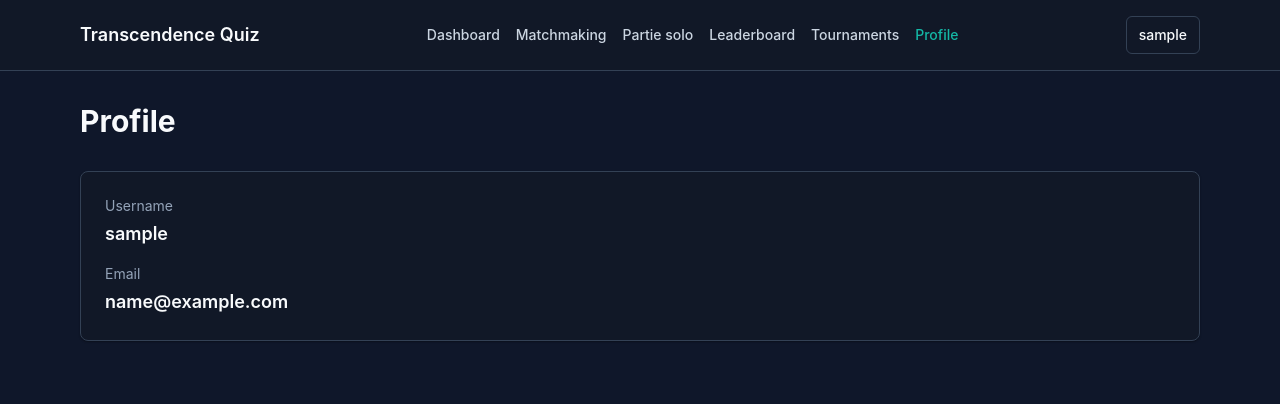
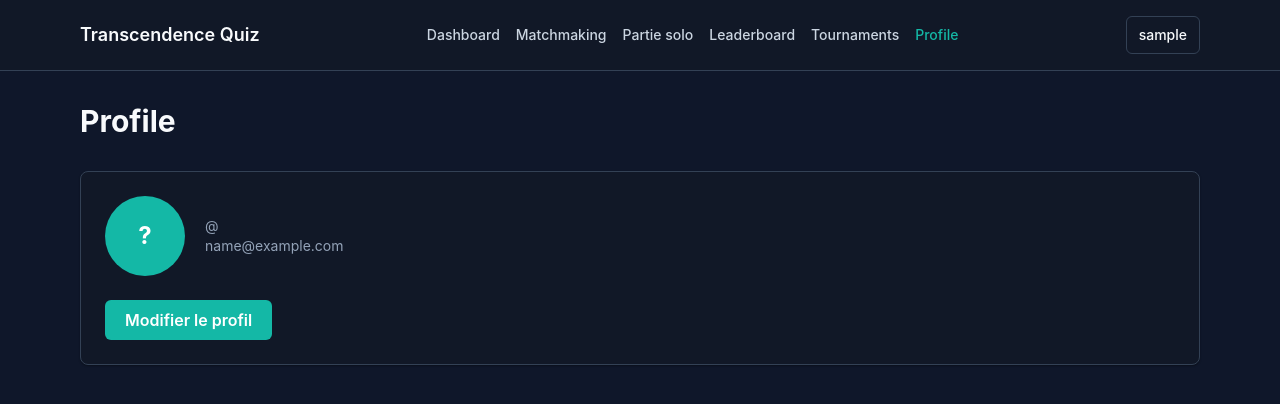
Before and after one commit to apiochau/Transcendence, a React (Vite) app in the folder frontend/: page /profile in a window 1280 px wide. Shown: the top 404 px of the page. Built offline with nearby package versions, Linux system fonts and the light colour scheme; no server answers; sample sign-in values are in the browser's storage.

Commit message:
user management with profile page modif

```diff
--- /dev/null
+++ b/frontend/src/api/users.ts
@@ -0,0 +1,29 @@
+import { apiClient } from "./client";
+import { AuthUser } from "../types/auth";
+
+export interface PublicProfile {
+    id: string;
+    username: string;
+    email:string;
+    displayName: string | null;
+    avatarUrl: string | null;
+    createdAt: string;
+    stats: {
+        gamesPlayed: number;
+        wins: number;
+        losses: number;
+        rating: number;
+    } | null;
+}
+
+export function getMyProfile() {
+    return apiClient.get<PublicProfile>('/users/me').then((r) => r.data);
+}
+
+export function updateMyProfile(data: { displayName?: string}) {
+    return apiClient.patch<AuthUser>('/users/me', data).then((r) => r.data);
+}
+
+export function getUserProfile(id: string) {
+    return apiClient.get<PublicProfile>(`/users/${id}`).then((r) => r.data);
+}
--- a/frontend/src/pages/ProfilePage.tsx
+++ b/frontend/src/pages/ProfilePage.tsx
@@ -1,17 +1,127 @@
+import { useEffect, useState } from 'react';
+import { getMyProfile, updateMyProfile, PublicProfile } from '../api/users';
 import { useAuthStore } from '../store/auth.store';
 
 export function ProfilePage() {
-  const user = useAuthStore((state) => state.user);
+  const { user, setSession, accessToken } = useAuthStore();
+  const [profile, setProfile] = useState<PublicProfile | null>(null);
+  const [editing, setEditing] = useState(false);
+  const [displayName, setDisplayName] = useState('');
+  const [saving, setSaving] = useState(false);
+  const [error, setError] = useState<string | null>(null);
+
+  useEffect(() => {
+    getMyProfile().then(setProfile);
+  }, []);
+
+  function startEdit() {
+    setDisplayName(profile?.displayName ?? '');
+    setEditing(true);
+    setError(null);
+  }
+
+  async function save() {
+    if (!accessToken || !user) return;
+    setSaving(true);
+    setError(null);
+    try {
+      const updated = await updateMyProfile({ displayName: displayName.trim() || undefined });
+      setProfile((prev) => prev ? { ...prev, displayName: updated.displayName } : prev);
+      setSession(accessToken, updated);
+      setEditing(false);
+    } catch {
+      setError('Erreur lors de la sauvegarde.');
+    } finally {
+      setSaving(false);
+    }
+  }
+  const avatarLetter = (profile?.displayName ?? profile?.username ?? '?')[0].toUpperCase();
 
   return (
     <section>
       <h1 className="text-3xl font-bold">Profile</h1>
       <div className="mt-8 rounded-lg border border-slate-200 bg-white p-6 shadow-sm">
-        <p className="text-sm text-slate-500">Username</p>
-        <p className="mt-1 text-lg font-semibold">{user?.username}</p>
-        <p className="mt-4 text-sm text-slate-500">Email</p>
-        <p className="mt-1 text-lg font-semibold">{user?.email}</p>
+        {/* Avatar */}
+        <div className="flex items-center gap-5">
+          {profile?.avatarUrl ? (
+            <img
+              src={profile.avatarUrl}
+              alt="avatar"
+              className="h-20 w-20 rounded-full object-cover"
+            />
+          ) : (
+            <div className="flex h-20 w-20 items-center justify-center rounded-full bg-accent text-2xl font-bold text-white">
+              {avatarLetter}
+            </div>
+          )}
+          <div>
+            <p className="text-xl font-bold">{profile?.displayName ?? profile?.username}</p>
+            <p className="text-sm text-slate-500">@{profile?.username}</p>
+            <p className="text-sm text-slate-500">{profile?.email ?? user?.email}</p>
+
+          </div>
+        </div>
+
+        {/* Stats */}
+        {profile?.stats && (
+          <div className="mt-6 grid grid-cols-3 gap-4 rounded-lg bg-slate-50 p-4 text-center">
+            <div>
+              <p className="text-2xl font-bold">{profile.stats.wins}</p>
+              <p className="text-xs text-slate-500">Victoires</p>
+            </div>
+            <div>
+              <p className="text-2xl font-bold">{profile.stats.losses}</p>
+              <p className="text-xs text-slate-500">Défaites</p>
+            </div>
+            <div>
+              <p className="text-2xl font-bold">{profile.stats.rating}</p>
+              <p className="text-xs text-slate-500">Rating</p>
+            </div>
+          </div>
+        )}
+
+        {/* Edit */}
+        {!editing ? (
+          <button
+            type="button"
+            onClick={startEdit}
+            className="mt-6 rounded-md bg-accent px-5 py-2 font-semibold text-white hover:bg-teal-800"
+            >
+              Modifier le profil
+            </button>
+        ) : (
+          <div className="mt-6 flex flex-col gap-3">
+            <label className="text-sm font-medium text-slate-600">
+              Nom affiché
+              <input
+                type="text"
+                value={displayName}
+                onChange={(e) => setDisplayName(e.target.value)}
+                maxLength={40}
+                className="mt-1 block w-full rounded-md border border-slate-300 px-3 py-2 text-sm focus:border-accent focus:outline-none"
+                />
+            </label>
+            {error && <p className="text-sm text-red-600">{error}</p>}
+            <div className="flex gap-3">
+              <button
+                type="button"
+                onClick={save}
+                disabled={saving}
+                className="rounded-md bg-accent px-5 py-2 font-semibold text-white hover:bg-teal-800 disabled:bg-slate-400"
+                >
+                  {saving ? 'Sauvegarde...' : 'Sauvegarder'}
+                </button>
+                <button
+                  type="button"
+                  onClick={() => setEditing(false)}
+                  className="rounded-md border border-slate-300 px-5 py-2 font-semibold text-slate-600 hover:bg-slate-50"
+                  >
+                    Annuler
+                  </button>
+            </div>
+          </div>
+        )}
       </div>
-    </section>
+      </section>
   );
 }
```
Also changed, not shown: 2 other files (tests, documents, lock files or other folders).
